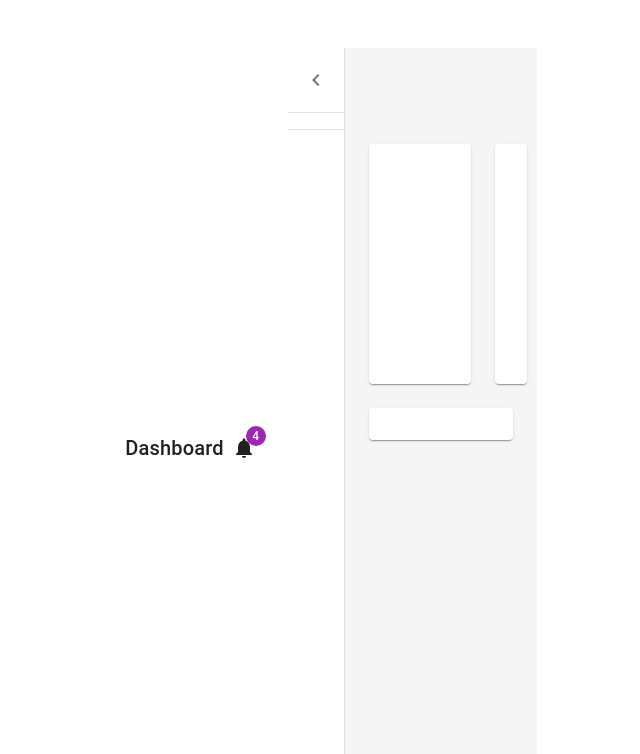
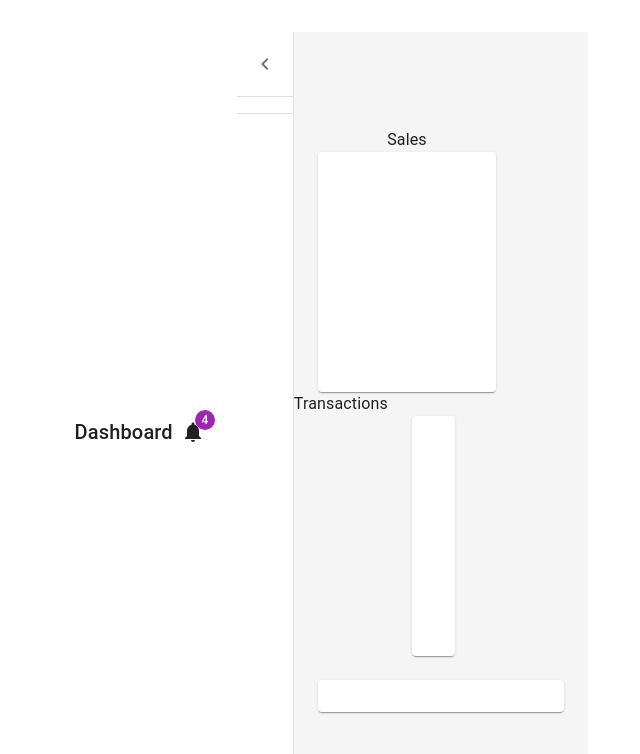
Before and after one commit to winniemei/Salesdashboard2, a React (Vite) app in the folder my-dashboard/: page / in a window 1280 px wide. Shown: the top 754 px of the page, without its empty margins (321-961 px from the left). Built offline with nearby package versions, Linux system fonts and the light colour scheme.

Commit message:
dashboard stuff

```diff
--- a/my-dashboard/src/App.jsx
+++ b/my-dashboard/src/App.jsx
@@ -1,7 +1,7 @@
 import { useState } from 'react'
 import './App.css'
 import { mockTransactions } from './mockData'
-import MockTransactions from './components/Transactions';
+// import MockTransactions from './components/Transactions';
 import * as React from 'react';
 import { red } from '@mui/material/colors';
 import Dashboard from './components/Dashboard';
@@ -11,7 +11,7 @@ function App() {
 
   return (
     <>
-      <MockTransactions />
+      {/* <MockTransactions /> */}
       <Dashboard />
 
     </>
--- a/my-dashboard/src/components/Dashboard.jsx
+++ b/my-dashboard/src/components/Dashboard.jsx
@@ -17,6 +17,22 @@ import Link from '@mui/material/Link';
 import MenuIcon from '@mui/icons-material/Menu';
 import ChevronLeftIcon from '@mui/icons-material/ChevronLeft';
 import NotificationsIcon from '@mui/icons-material/Notifications';
+
+import {mockTransactions} from "../mockData";
+
+const bubblesArray = ['bubbles', 'john doe', 'sooodfoasf', 'pop'];
+console.log({mockTransactions});
+
+const transactionsArray = {mockTransactions};
+// console.log(transactionsArray)
+// for (let i = 0; i < transactionsArray.length; i++) {
+//     console.log(i["user"]);
+// }
+
+// const newTransactions = transactionsArray.map((ele) => {ele})
+// console.log(newTransactions);
+
+
 // import { mainListItems, secondaryListItems } from './listItems';
 // import Chart from './Chart';
 // import Deposits from './Deposits';
@@ -89,6 +105,9 @@ const Drawer = styled(MuiDrawer, { shouldForwardProp: (prop) => prop !== 'open'
 const defaultTheme = createTheme();
 
 export default function Dashboard() {
+
+
+
   const [open, setOpen] = React.useState(true);
   const toggleDrawer = () => {
     setOpen(!open);
@@ -148,6 +167,7 @@ export default function Dashboard() {
           <Divider />
           <List component="nav">
             {/* {mainListItems} */}
+            {/* {mockTransactions} */}
             <Divider sx={{ my: 1 }} />
             {/* {secondaryListItems} */}
           </List>
@@ -168,7 +188,11 @@ export default function Dashboard() {
           <Container maxWidth="lg" sx={{ mt: 4, mb: 4 }}>
             <Grid container spacing={3}>
               {/* Chart */}
-              <Grid item xs={12} md={8} lg={9}>
+              <Grid item xs={120} md={8} lg={9}>
+                <div>Sales</div>
+                {/* <div>{transactionsArray[2]["user"]}</div> */}
+
+                {console.log(transactionsArray)}
                 <Paper
                   sx={{
                     p: 2,
@@ -180,8 +204,9 @@ export default function Dashboard() {
                   {/* <Chart /> */}
                 </Paper>
               </Grid>
+              <div>Transactions</div>
               {/* Recent Deposits */}
-              <Grid item xs={12} md={4} lg={3}>
+              <Grid item xs={50} md={4} lg={3}>
                 <Paper
                   sx={{
                     p: 2,
--- a/my-dashboard/src/components/Transactions.jsx
+++ b/my-dashboard/src/components/Transactions.jsx
@@ -1,12 +1,12 @@
-import {mockTransactions} from "../mockData";
+// import {mockTransactions} from "../mockData";
 
 
-export default function Transactions () {
-    const allTransactions = mockTransactions.map((ele) =>
-    {ele.user})
-    return(
-        <div>
-            <p>{console.log({allTransactions})}</p>
-        </div>
-    )
-}
+// export default function Transactions () {
+//     const allTransactions = mockTransactions.map((ele) =>
+//     {ele.user})
+//     return(
+//         <div>
+//             <p>{console.log({allTransactions})}</p>
+//         </div>
+//     )
+// }
```
